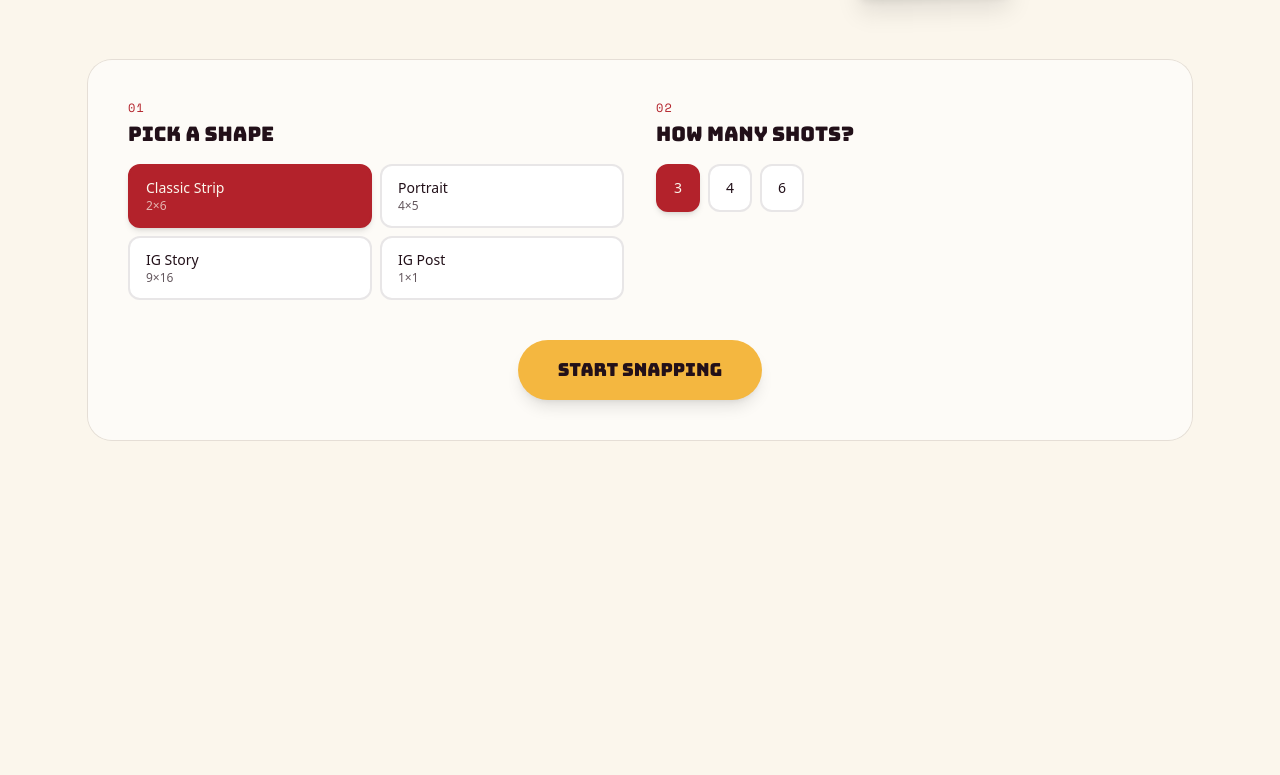
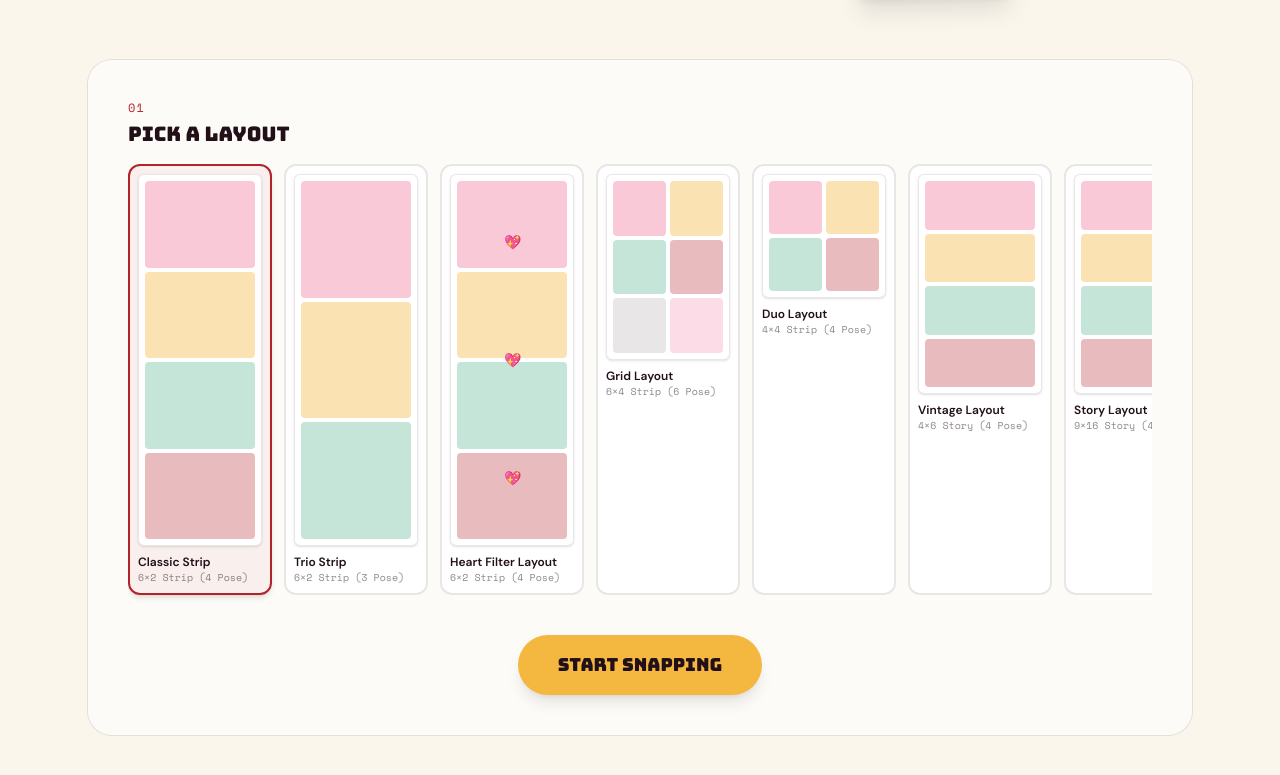
Before and after one commit to Dishashelke23/pickaboo, a Next.js app: page / in a window 1280 px wide. Shown: the part 607-1382 px from the top of the page. Before the commit the page ends 1127 px from the top, so only its background shows below. Built offline with nearby package versions, Linux system fonts and the light colour scheme.

Commit message:
layout change

```diff
--- a/app/booth/page.tsx
+++ b/app/booth/page.tsx
@@ -2,6 +2,7 @@
 
 import { useEffect, useRef, useState, Suspense } from "react";
 import { useRouter, useSearchParams } from "next/navigation";
+import { getLayout } from "../layouts";
 
 type CameraStatus = "idle" | "requesting" | "ready" | "denied" | "no-camera" | "error";
 
@@ -198,8 +199,7 @@ function applyFilterOps(imageData: ImageData, ops: FilterOp[]) {
 function BoothContent() {
   const router = useRouter();
   const searchParams = useSearchParams();
-  const shots = searchParams.get("shots") ?? "3";
-  const ratio = searchParams.get("ratio") ?? "strip";
+  const layout = getLayout(searchParams.get("layout"));
   const filterParam = searchParams.get("filter");
   const retakeParam = searchParams.get("retake");
   const retakeIndex = retakeParam !== null ? parseInt(retakeParam, 10) : null;
@@ -223,7 +223,7 @@ function BoothContent() {
   const [isCapturing, setIsCapturing] = useState(false);
   const [captured, setCaptured] = useState<string[]>([]);
 
-  const totalShots = retakeIndex !== null ? 1 : parseInt(shots, 10) || 3;
+  const totalShots = retakeIndex !== null ? 1 : layout.poses;
 
   useEffect(() => {
     navigator.mediaDevices
@@ -300,8 +300,6 @@ function BoothContent() {
     ctx.drawImage(video, 0, 0, width, height);
     ctx.restore();
 
-    // Apply the filter manually via pixel math instead of ctx.filter,
-    // since ctx.filter support is unreliable on iOS Safari.
     if (selectedFilter.ops.length > 0) {
       const imageData = ctx.getImageData(0, 0, width, height);
       applyFilterOps(imageData, selectedFilter.ops);
@@ -342,7 +340,7 @@ function BoothContent() {
       sessionStorage.setItem("pickaboo-captures", JSON.stringify(existing));
     } else {
       sessionStorage.setItem("pickaboo-captures", JSON.stringify(newCaptures));
-      sessionStorage.setItem("pickaboo-ratio", ratio);
+      sessionStorage.setItem("pickaboo-layout", layout.id);
       sessionStorage.setItem("pickaboo-filter", selectedFilter.id);
     }
 
@@ -511,7 +509,7 @@ function BoothContent() {
       </div>
 
       <p className="mt-2 font-[family-name:var(--font-mono)] text-[10px] text-ink/50 sm:text-xs">
-        {retakeIndex !== null ? `Retaking shot ${retakeIndex + 1}` : `${shots} shots queued`}
+        {retakeIndex !== null ? `Retaking shot ${retakeIndex + 1}` : `${layout.poses} shots queued`}
       </p>
 
       <canvas ref={canvasRef} className="hidden" />
--- a/app/customize/page.tsx
+++ b/app/customize/page.tsx
@@ -3,8 +3,8 @@
 import { useEffect, useMemo, useRef, useState } from "react";
 import { useRouter } from "next/navigation";
 import html2canvas from "html2canvas-pro";
+import { LAYOUTS, LayoutOption, getLayout } from "../layouts";
 
-type RatioId = "strip" | "portrait" | "story" | "post";
 type Slot = { xPct: number; yPct: number; wPct: number; hPct: number };
 
 type StickerEl = { id: string; kind: "sticker"; emoji: string; xPct: number; yPct: number; size: number };
@@ -25,13 +25,6 @@ type BgChoice = {
   backgroundImage?: string;
   backgroundSize?: string;
   dark: boolean;
-};
-
-const RATIO_CONFIG: Record<RatioId, { label: string; aspect: string; aspectValue: number; hasFooter: boolean }> = {
-  strip: { label: "Classic Strip", aspect: "2 / 6", aspectValue: 2 / 6, hasFooter: true },
-  portrait: { label: "Portrait", aspect: "4 / 5", aspectValue: 4 / 5, hasFooter: false },
-  story: { label: "IG Story", aspect: "9 / 16", aspectValue: 9 / 16, hasFooter: false },
-  post: { label: "IG Post", aspect: "1 / 1", aspectValue: 1, hasFooter: false },
 };
 
 const SOLIDS = [
@@ -122,12 +115,14 @@ function twemojiUrl(emoji: string): string {
   return `${TWEMOJI_BASE}${toTwemojiCodepoint(emoji)}.png`;
 }
 
-function buildLayout(ratio: RatioId, count: number): Slot[] {
+function buildLayoutSlots(layout: LayoutOption, count: number): Slot[] {
   const gap = 3;
   const padding = 5;
-  const footerSpace = RATIO_CONFIG[ratio].hasFooter ? 8 : 0;
+  const footerSpace = layout.hasFooter ? 8 : 0;
+  const cols = layout.cols;
+  const rows = layout.rows;
 
-  if (ratio === "strip") {
+  if (cols === 1) {
     const usableH = 100 - padding * 2 - footerSpace - gap * (count - 1);
     const cellH = usableH / count;
     return Array.from({ length: count }, (_, i) => ({
@@ -138,10 +133,8 @@ function buildLayout(ratio: RatioId, count: number): Slot[] {
     }));
   }
 
-  const cols = count <= 1 ? 1 : count <= 4 ? 2 : 3;
-  const rows = Math.ceil(count / cols);
   const usableW = 100 - padding * 2 - gap * (cols - 1);
-  const usableH = 100 - padding * 2 - gap * (rows - 1);
+  const usableH = 100 - padding * 2 - footerSpace - gap * (rows - 1);
   const cellW = usableW / cols;
   const cellH = usableH / rows;
 
@@ -178,9 +171,10 @@ function isIOSDevice(): boolean {
 export default function CustomizePage() {
   const router = useRouter();
   const canvasRef = useRef<HTMLDivElement>(null);
+  const appliedThemeRef = useRef(false);
 
   const [captures, setCaptures] = useState<string[]>([]);
-  const [ratio, setRatio] = useState<RatioId>("strip");
+  const [layout, setLayout] = useState<LayoutOption>(LAYOUTS[0]);
 
   const [bgTab, setBgTab] = useState<BgTab>("solid");
   const [background, setBackground] = useState<BgChoice>({
@@ -206,22 +200,46 @@ export default function CustomizePage() {
 
   useEffect(() => {
     const stored = sessionStorage.getItem("pickaboo-captures");
-    const storedRatio = sessionStorage.getItem("pickaboo-ratio") as RatioId | null;
+    const storedLayoutId = sessionStorage.getItem("pickaboo-layout");
     if (!stored) {
       router.replace("/");
       return;
     }
     setCaptures(JSON.parse(stored));
-    if (storedRatio && RATIO_CONFIG[storedRatio]) setRatio(storedRatio);
+    setLayout(getLayout(storedLayoutId));
   }, [router]);
 
-  const slots = useMemo(() => buildLayout(ratio, captures.length), [ratio, captures.length]);
+  // Auto-place theme stickers (e.g. hearts) once, the first time captures load
+  useEffect(() => {
+    if (appliedThemeRef.current) return;
+    if (captures.length === 0) return;
+    if (layout.themeOverlay !== "hearts") return;
+    appliedThemeRef.current = true;
+
+    const heartPositions = [
+      { xPct: 14, yPct: 10 },
+      { xPct: 86, yPct: 18 },
+      { xPct: 12, yPct: 55 },
+      { xPct: 88, yPct: 60 },
+      { xPct: 50, yPct: 93 },
+    ];
+    const themedStickers: StickerEl[] = heartPositions.map((pos, i) => ({
+      id: `theme-heart-${i}`,
+      kind: "sticker",
+      emoji: "💖",
+      xPct: pos.xPct,
+      yPct: pos.yPct,
+      size: 30,
+    }));
+    setElements((prev) => [...prev, ...themedStickers]);
+  }, [captures, layout]);
+
+  const slots = useMemo(() => buildLayoutSlots(layout, captures.length), [layout, captures.length]);
   const selectedEl = elements.find((el) => el.id === selectedId) ?? null;
 
-  const aspectValue = RATIO_CONFIG[ratio].aspectValue;
   const canvasHeight = isDesktop
-    ? `min(66vh, calc((100vw - 460px) / ${aspectValue}))`
-    : `min(46vh, calc((100vw - 48px) / ${aspectValue}))`;
+    ? `min(66vh, calc((100vw - 460px) / ${layout.aspectValue}))`
+    : `min(46vh, calc((100vw - 48px) / ${layout.aspectValue}))`;
 
   function addSticker(emoji: string) {
     const id = `${Date.now()}-${Math.random().toString(36).slice(2, 7)}`;
@@ -353,7 +371,7 @@ export default function CustomizePage() {
           className="relative flex-shrink-0 touch-none overflow-hidden rounded-2xl shadow-2xl ring-1 ring-ink/10"
           style={{
             height: canvasHeight,
-            aspectRatio: RATIO_CONFIG[ratio].aspect,
+            aspectRatio: layout.aspect,
             backgroundColor: background.backgroundColor ?? "transparent",
             backgroundImage: background.backgroundImage ?? "none",
             backgroundSize: background.backgroundSize ?? "auto",
@@ -376,7 +394,7 @@ export default function CustomizePage() {
             />
           ))}
 
-          {RATIO_CONFIG[ratio].hasFooter && (
+          {layout.hasFooter && (
             <p
               className={`absolute bottom-2 left-0 right-0 text-center font-[family-name:var(--font-mono)] text-[10px] tracking-widest ${
                 background.dark ? "text-paper/50" : "text-ink/40"
--- /dev/null
+++ b/app/layouts.ts
@@ -0,0 +1,105 @@
+export type LayoutTheme = "hearts" | null;
+
+export type LayoutOption = {
+  id: string;
+  name: string;
+  poses: number;
+  cols: number;
+  rows: number;
+  aspect: string;
+  aspectValue: number;
+  sizeLabel: string;
+  hasFooter: boolean;
+  themeOverlay: LayoutTheme;
+};
+
+export const LAYOUTS: LayoutOption[] = [
+  {
+    id: "classic",
+    name: "Classic Strip",
+    poses: 4,
+    cols: 1,
+    rows: 4,
+    aspect: "2 / 6",
+    aspectValue: 2 / 6,
+    sizeLabel: "6×2 Strip",
+    hasFooter: true,
+    themeOverlay: null,
+  },
+  {
+    id: "trio",
+    name: "Trio Strip",
+    poses: 3,
+    cols: 1,
+    rows: 3,
+    aspect: "2 / 6",
+    aspectValue: 2 / 6,
+    sizeLabel: "6×2 Strip",
+    hasFooter: true,
+    themeOverlay: null,
+  },
+  {
+    id: "hearts",
+    name: "Heart Filter Layout",
+    poses: 4,
+    cols: 1,
+    rows: 4,
+    aspect: "2 / 6",
+    aspectValue: 2 / 6,
+    sizeLabel: "6×2 Strip",
+    hasFooter: true,
+    themeOverlay: "hearts",
+  },
+  {
+    id: "grid",
+    name: "Grid Layout",
+    poses: 6,
+    cols: 2,
+    rows: 3,
+    aspect: "4 / 6",
+    aspectValue: 4 / 6,
+    sizeLabel: "6×4 Strip",
+    hasFooter: false,
+    themeOverlay: null,
+  },
+  {
+    id: "duo",
+    name: "Duo Layout",
+    poses: 4,
+    cols: 2,
+    rows: 2,
+    aspect: "1 / 1",
+    aspectValue: 1,
+    sizeLabel: "4×4 Strip",
+    hasFooter: false,
+    themeOverlay: null,
+  },
+  {
+    id: "vintage",
+    name: "Vintage Layout",
+    poses: 4,
+    cols: 1,
+    rows: 4,
+    aspect: "9 / 16",
+    aspectValue: 4 / 6,
+    sizeLabel: "4×6 Story",
+    hasFooter: true,
+    themeOverlay: null,
+  },
+  {
+    id: "story",
+    name: "Story Layout",
+    poses: 4,
+    cols: 1,
+    rows: 4,
+    aspect: "9 / 16",
+    aspectValue: 9 / 16,
+    sizeLabel: "9×16 Story",
+    hasFooter: true,
+    themeOverlay: null,
+  },
+];
+
+export function getLayout(id: string | null): LayoutOption {
+  return LAYOUTS.find((l) => l.id === id) ?? LAYOUTS[0];
+}
--- a/app/page.tsx
+++ b/app/page.tsx
@@ -2,17 +2,7 @@
 
 import { useState } from "react";
 import { useRouter } from "next/navigation";
-
-type Ratio = { id: string; label: string; hint: string };
-
-const RATIOS: Ratio[] = [
-  { id: "strip", label: "Classic Strip", hint: "2×6" },
-  { id: "portrait", label: "Portrait", hint: "4×5" },
-  { id: "story", label: "IG Story", hint: "9×16" },
-  { id: "post", label: "IG Post", hint: "1×1" },
-];
-
-const SHOT_COUNTS: number[] = [3, 4, 6];
+import { LAYOUTS, LayoutOption } from "./layouts";
 
 function PrintedStrip() {
   const frames = ["bg-bubblegum/30", "bg-flashbulb/30", "bg-mint/30", "bg-curtain/20"];
@@ -40,33 +30,45 @@ function PrintedStrip() {
   );
 }
 
-function OptionCard({
-  selected,
-  onClick,
-  children,
-}: {
-  selected: boolean;
-  onClick: () => void;
-  children: React.ReactNode;
-}) {
+function LayoutPreview({ layout }: { layout: LayoutOption }) {
+  const tints = [
+    "bg-bubblegum/40",
+    "bg-flashbulb/40",
+    "bg-mint/40",
+    "bg-curtain/30",
+    "bg-ink/10",
+    "bg-bubblegum/25",
+  ];
   return (
-    <button
-      onClick={onClick}
-      className={`rounded-xl border-2 px-4 py-3 text-left transition-all focus-visible:outline-none focus-visible:ring-2 focus-visible:ring-curtain focus-visible:ring-offset-2 focus-visible:ring-offset-paper ${
-        selected
-          ? "border-curtain bg-curtain text-paper shadow-md"
-          : "border-ink/10 bg-white text-ink hover:border-curtain/40"
-      }`}
+    <div
+      className="relative w-full overflow-hidden rounded-md border border-ink/10 bg-white p-1.5 shadow-sm"
+      style={{ aspectRatio: layout.aspect }}
     >
-      {children}
-    </button>
+      <div
+        className="grid h-full w-full gap-1"
+        style={{
+          gridTemplateColumns: `repeat(${layout.cols}, 1fr)`,
+          gridTemplateRows: `repeat(${layout.rows}, 1fr)`,
+        }}
+      >
+        {Array.from({ length: layout.poses }, (_, i) => (
+          <div key={i} className={`rounded-sm ${tints[i % tints.length]}`} />
+        ))}
+      </div>
+      {layout.themeOverlay === "hearts" && (
+        <div className="pointer-events-none absolute inset-0 flex flex-col items-center justify-around py-2 text-sm">
+          <span>💖</span>
+          <span>💖</span>
+          <span>💖</span>
+        </div>
+      )}
+    </div>
   );
 }
 
 export default function Home() {
   const router = useRouter();
-  const [ratio, setRatio] = useState<string>("strip");
-  const [shots, setShots] = useState<number>(3);
+  const [selectedLayoutId, setSelectedLayoutId] = useState<string>(LAYOUTS[0].id);
 
   return (
     <main className="mx-auto min-h-screen max-w-6xl px-6 py-12 md:py-20">
@@ -90,49 +92,41 @@ export default function Home() {
       </div>
 
       <div className="mt-16 rounded-3xl bg-white/60 p-6 ring-1 ring-ink/10 md:p-10">
-        <div className="grid gap-8 md:grid-cols-2">
-          <div>
         <p className="font-[family-name:var(--font-mono)] text-xs tracking-widest text-curtain">
           01
         </p>
         <h2 className="mt-1 font-[family-name:var(--font-display)] text-xl text-ink">
-              Pick a shape
+          Pick a layout
         </h2>
-            <div className="mt-4 grid grid-cols-2 gap-2">
-              {RATIOS.map((r) => (
-                <OptionCard
-                  key={r.id}
-                  selected={ratio === r.id}
-                  onClick={() => setRatio(r.id)}
+
+        <div className="mt-4 flex snap-x snap-mandatory gap-3 overflow-x-auto pb-2 [scrollbar-width:none] [&::-webkit-scrollbar]:hidden">
+          {LAYOUTS.map((layout) => (
+            <button
+              key={layout.id}
+              onClick={() => setSelectedLayoutId(layout.id)}
+              className={`flex w-32 flex-shrink-0 snap-center flex-col gap-2 rounded-xl border-2 p-2 text-left transition-all sm:w-36 ${
+                selectedLayoutId === layout.id
+                  ? "border-curtain bg-curtain/5 shadow-md"
+                  : "border-ink/10 bg-white hover:border-curtain/40"
+              }`}
             >
-                  <span className="block text-sm font-medium">{r.label}</span>
-                  <span className="block text-xs opacity-70">{r.hint}</span>
-                </OptionCard>
+              <LayoutPreview layout={layout} />
+              <div>
+                <p className="font-[family-name:var(--font-body)] text-xs font-semibold text-ink">
+                  {layout.name}
+                </p>
+                <p className="font-[family-name:var(--font-mono)] text-[10px] text-ink/50">
+                  {layout.sizeLabel} ({layout.poses} Pose)
+                </p>
+              </div>
+            </button>
           ))}
         </div>
-          </div>
 
-          <div>
-            <p className="font-[family-name:var(--font-mono)] text-xs tracking-widest text-curtain">
-              02
-            </p>
-            <h2 className="mt-1 font-[family-name:var(--font-display)] text-xl text-ink">
-              How many shots?
-            </h2>
-            <div className="mt-4 flex gap-2">
-              {SHOT_COUNTS.map((n) => (
-                <OptionCard key={n} selected={shots === n} onClick={() => setShots(n)}>
-                  <span className="block text-sm font-medium">{n}</span>
-                </OptionCard>
-              ))}
-            </div>
-          </div>
-        </div>
-
-        <div className="mt-10 flex justify-center">
+        <div className="mt-8 flex justify-center">
           <button
             className="rounded-full bg-flashbulb px-10 py-4 font-[family-name:var(--font-display)] text-lg text-ink shadow-lg transition-transform hover:scale-105 focus-visible:outline-none focus-visible:ring-2 focus-visible:ring-curtain focus-visible:ring-offset-2"
-            onClick={() => router.push(`/booth?ratio=${ratio}&shots=${shots}`)}
+            onClick={() => router.push(`/booth?layout=${selectedLayoutId}`)}
           >
             Start Snapping
           </button>
--- a/app/review/page.tsx
+++ b/app/review/page.tsx
@@ -6,25 +6,25 @@ import { useRouter } from "next/navigation";
 export default function ReviewPage() {
   const router = useRouter();
   const [captures, setCaptures] = useState<string[]>([]);
-  const [ratio, setRatio] = useState("strip");
-  const [filter, setFilter] = useState("classic");
+  const [layoutId, setLayoutId] = useState("classic");
+  const [filter, setFilter] = useState("noir");
 
   useEffect(() => {
     const stored = sessionStorage.getItem("pickaboo-captures");
-    const storedRatio = sessionStorage.getItem("pickaboo-ratio");
+    const storedLayout = sessionStorage.getItem("pickaboo-layout");
     const storedFilter = sessionStorage.getItem("pickaboo-filter");
     if (stored) setCaptures(JSON.parse(stored));
-    if (storedRatio) setRatio(storedRatio);
+    if (storedLayout) setLayoutId(storedLayout);
     if (storedFilter) setFilter(storedFilter);
   }, []);
 
   function handleRetake(index: number) {
-    router.push(`/booth?retake=${index}&ratio=${ratio}&filter=${filter}`);
+    router.push(`/booth?retake=${index}&layout=${layoutId}&filter=${filter}`);
   }
 
   function handleStartOver() {
     sessionStorage.removeItem("pickaboo-captures");
-    sessionStorage.removeItem("pickaboo-ratio");
+    sessionStorage.removeItem("pickaboo-layout");
     sessionStorage.removeItem("pickaboo-filter");
     router.push("/");
   }
```
Also changed, not shown: 1 other file (tests, documents, lock files or other folders). Lines whose indentation alone changed are shown as unchanged.
